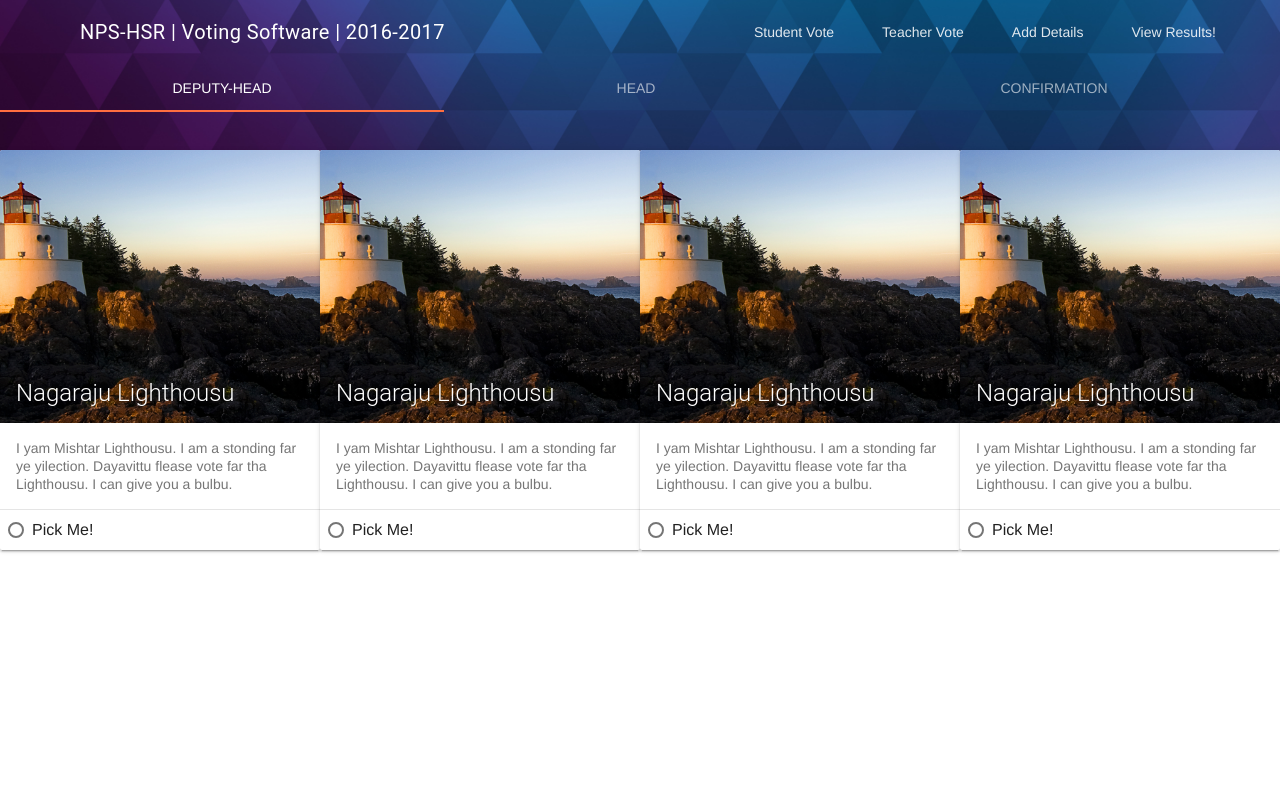
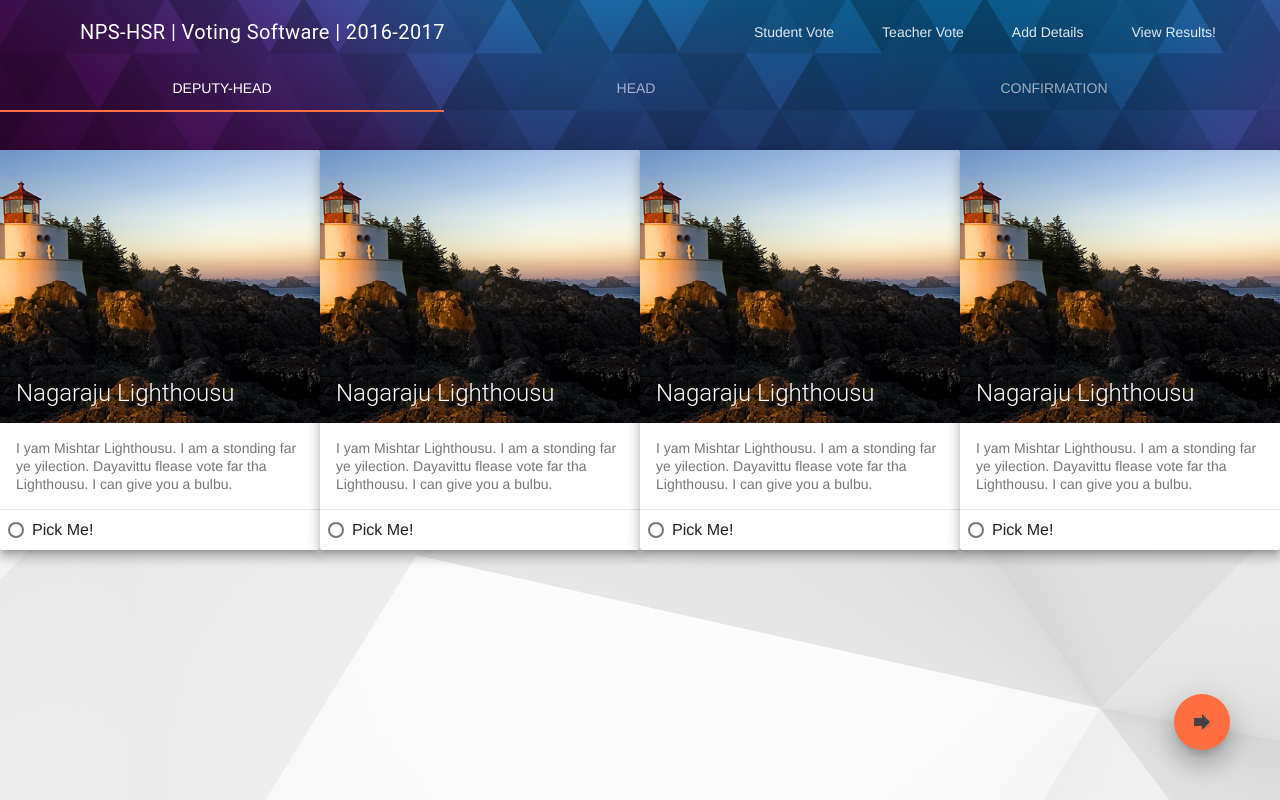
Before and after one commit to drakonizer/nps-dev, a PHP site: page / in a window 1280 px wide. Run offline with PHP 8.4, Linux system fonts and the light colour scheme; some libraries are stand-ins or nearby versions.

Commit message:
Various awesome stuff * Add buttons to index.html (awesome) * Add submit button in pass-page.html * Shadows, shadows everywhere * Add a cool background * Merge all commits from Icyphox/nps-dev manually * Some other stuff I don't remember

```diff
--- a/index.html
+++ b/index.html
@@ -26,8 +26,8 @@
 			}
 			</style>
 
-			<div class="demo-layout-transparent mdl-layout mdl-js-layout mdl-layout--fixed-tabs" style="height: 222px">
-			<header class="mdl-layout__header mdl-layout__header--transparent" >
+			<div class="demo-layout-transparent mdl-layout mdl-js-layout mdl-layout--fixed-tabs mdl-shadow--16dp" style="height: 222px">
+			<header class="mdl-layout__header mdl-layout__header--transparent mdl-shadow--16dp" >
 				<div class="mdl-layout__header-row">
 					<!-- Title -->
 					<span onclick="location.href='home.html'" style="cursor:pointer;" class="mdl-layout-title">NPS-HSR | Voting Software | 2016-2017</span>
@@ -59,12 +59,20 @@
 								else
 									return "confirm_candy";
 							}
+							function tab2()
+							{
+								$(".mdl-layout__tab:eq(1) span").click ();
+							}
+							function tab3()
+							{
+								$(".mdl-layout__tab:eq(2) span").click ();
+							}
 					</script>
 				<!-- Tabs -->
 				<div class="mdl-layout__tab-bar mdl-js-ripple-effect" style="background: transparent">
-					<a href="#fixed-tab-1" class="mdl-layout__tab is-active" onclick="conf('parentu_main', getName());">Deputy-Head</a>
-					<a href="#fixed-tab-2" class="mdl-layout__tab" onclick="conf('parentu_head', getName());">Head</a>
-					<a href="#fixed-tab-3" class="mdl-layout__tab" onclick="conf('confirm_candy', getName());">Confirmation</a>
+					<a href="#fixed-tab-1" id="t1" class="mdl-layout__tab is-active" onclick="conf('parentu_main', getName());">Deputy-Head</a>
+					<a href="#fixed-tab-2" id="t2" class="mdl-layout__tab" onclick="conf('parentu_head', getName());">Head</a>
+					<a href="#fixed-tab-3" id="t3" class="mdl-layout__tab" onclick="conf('confirm_candy', getName());">Confirmation</a>
 
 				</div>
 			</header>
@@ -88,7 +96,7 @@
 		<body>
 		<div id="parentu_main" style="display: flex; justify-content: space-between;">
 		<div id="childu_main">
-			<div class="demo-card-square mdl-card mdl-shadow--2dp">
+			<div class="demo-card-square mdl-card mdl-shadow--8dp">
 			  <div class="mdl-card__title mdl-card--expand">
 				<h2 class="mdl-card__title-text">Nagaraju Lighthousu</h2>
 			  </div>
@@ -105,7 +113,7 @@
 		</div>
 		<!-- end of card -->
 		<div id="childu_main">
-			<div class="demo-card-square mdl-card mdl-shadow--2dp">
+			<div class="demo-card-square mdl-card mdl-shadow--8dp">
 			  <div class="mdl-card__title mdl-card--expand">
 				<h2 class="mdl-card__title-text">Nagaraju Lighthousu</h2>
 			  </div>
@@ -122,7 +130,7 @@
 		</div>
 		<!-- end of second card-->
 		<div id="childu_main">
-			<div class="demo-card-square mdl-card mdl-shadow--2dp">
+			<div class="demo-card-square mdl-card mdl-shadow--8dp">
 			  <div class="mdl-card__title mdl-card--expand">
 				<h2 class="mdl-card__title-text">Nagaraju Lighthousu</h2>
 			  </div>
@@ -139,7 +147,7 @@
 		</div>
 		<!-- end of thrid card -->
 		<div id="childu_main" style="margin-right: auto;">
-			<div class="demo-card-square mdl-card mdl-shadow--2dp" >
+			<div class="demo-card-square mdl-card mdl-shadow--8dp" >
 			  <div class="mdl-card__title mdl-card--expand">
 				<h2 class="mdl-card__title-text">Nagaraju Lighthousu</h2>
 			  </div>
@@ -153,13 +161,19 @@
 				</label>
 			  </div>
 			</div>
+		<div id="dbtn">
+		<button class="mdl-shadow--16dp mdl-button mdl-js-button mdl-button--fab mdl-js-ripple-effect mdl-button--colored" onclick="tab2();">
+		  <i class="material-icons">forward</i>
+		</button>
 		</div>
+		</div>
+
 		<!-- end of cards -->
 	</div>
 	<!-- Head Cards -->
 		<div id="parentu_head" style="display: none; justify-content: space-between;">
 		<div id="childu_main">
-			<div class="demo-card-square mdl-card mdl-shadow--2dp">
+			<div class="demo-card-square mdl-card mdl-shadow--8dp">
 			  <div class="mdl-card__title mdl-card--expand">
 				<h2 class="mdl-card__title-text">Nagaraju Lighthousu</h2>
 			  </div>
@@ -176,7 +190,7 @@
 		</div>
 		<!-- end of card -->
 		<div id="childu_main">
-			<div class="demo-card-square mdl-card mdl-shadow--2dp">
+			<div class="demo-card-square mdl-card mdl-shadow--8dp">
 			  <div class="mdl-card__title mdl-card--expand">
 				<h2 class="mdl-card__title-text">Nagaraju Lighthousu</h2>
 			  </div>
@@ -193,7 +207,7 @@
 		</div>
 		<!-- end of second card-->
 		<div id="childu_main">
-			<div class="demo-card-square mdl-card mdl-shadow--2dp">
+			<div class="demo-card-square mdl-card mdl-shadow--8dp">
 			  <div class="mdl-card__title mdl-card--expand">
 				<h2 class="mdl-card__title-text">Nagaraju Lighthousu</h2>
 			  </div>
@@ -210,7 +224,7 @@
 		</div>
 		<!-- end of thrid card -->
 		<div id="childu_main" style="margin-right: auto;">
-			<div class="demo-card-square mdl-card mdl-shadow--2dp" >
+			<div class="demo-card-square mdl-card mdl-shadow--8dp" >
 			  <div class="mdl-card__title mdl-card--expand">
 				<h2 class="mdl-card__title-text">Nagaraju Lighthousu</h2>
 			  </div>
@@ -225,12 +239,17 @@
 			  </div>
 			</div>
 		</div>
+		<div id="dbtn">
+		<button class="mdl-shadow--16dp mdl-button mdl-js-button mdl-button--fab mdl-js-ripple-effect mdl-button--colored" onclick="tab3();">
+		  <i class="material-icons">forward</i>
+		</button>
+		</div>
 		<!-- end of cards -->
 	</div>
 	<!-- confirmation cards -->
-	<div id="confirm_candy" style="display: none; justify-content: space-between;">
+	<div id="confirm_candy" style="display: none;">
 		<div id="childu_main">
-			<div class="demo-card-square mdl-card mdl-shadow--2dp" >
+			<div class="demo-card-square mdl-card mdl-shadow--8dp" >
 			  <div class="mdl-card__title mdl-card--expand">
 				<h2 class="mdl-card__title-text">Nagaraju Lighthousu</h2>
 			  </div>
@@ -239,9 +258,8 @@
 			  </div>
 			  </div>
 			</div>
-
 		<div id="childu_main" style="margin-right: auto;">
-			<div class="demo-card-square mdl-card mdl-shadow--2dp" >
+			<div class="demo-card-square mdl-card mdl-shadow--8dp" >
 			  <div class="mdl-card__title mdl-card--expand">
 				<h2 class="mdl-card__title-text">Nagaraju Lighthousu</h2>
 			  </div>
@@ -250,6 +268,11 @@
 			  </div>
 			  </div>
 			</div>
+		<div id="dbtn">
+		<button class="mdl-shadow--16dp mdl-button mdl-js-button mdl-button--fab mdl-js-ripple-effect mdl-button--colored">
+		  <i class="material-icons">done_all</i>
+		</button>
+		</div>
 		</div>
 	</body>
 </html>
--- a/style.css
+++ b/style.css
@@ -46,6 +46,16 @@ div#select
 	position:relative;
 }
 
+body{
+   height:100%;
+   width:100%;
+   background-image:url(bg.png);
+   background-repeat:no-repeat;
+   background-size:cover;
+   filter:progid:DXImageTransform.Microsoft.AlphaImageLoader(src='.image.jpg',sizingMethod='scale');
+   -ms-filter:"progid:DXImageTransform.Microsoft.AlphaImageLoader(src='image.jpg',sizingMethod='scale')";
+}
+
 /*for index.html due to clash with home.html*/
 
 div#parentu_main {
@@ -58,6 +68,19 @@ div#parentu_head {
     justify-content: space-between;
 }
 
+div#testt {
+    display: flex;
+    justify-content: space-between;
+}
+
+#dbtn
+{
+	position: fixed;
+	bottom: 0;
+	right: 0;
+	margin-right: 50px;
+	margin-bottom: 50px;
+}
 
 div#childu_main {
     display: inline-block;
```
Also changed, not shown: details.html (+6 -3 lines), home.html (+6 -6 lines), pass-page.html (+7 -2 lines), bg.png (added).
